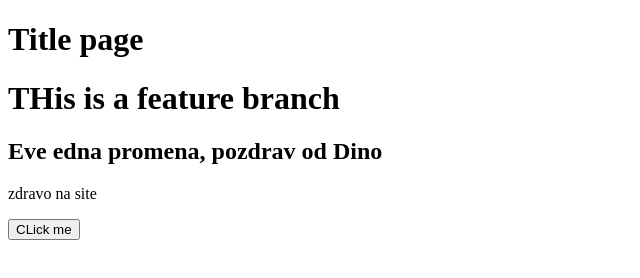
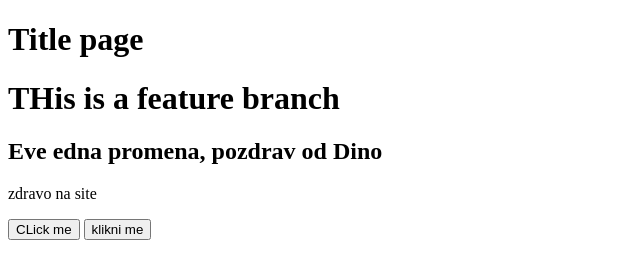
Before and after one commit to themehskee/generacija-17-test, a plain HTML site: page index1.html in a window 1280 px wide. Shown: the whole page, without its empty margins (0-640 px from the left). Drawn offline with Linux system fonts and the light colour scheme.

Commit message:
Update index1.html

```diff
--- a/index1.html
+++ b/index1.html
@@ -15,5 +15,15 @@
     <p>zdravo na site</p>
 
     <button onclick="() => { alert('hallo click')}">CLick me</button>
+
+    <button onclick="myFunction()">klikni me</button>
+
+    <p id="demo"></p>
+
+    <script>
+    function myFunction() {
+      document.getElementById("demo").innerHTML = "pozdrav!";
+    }
+    </script>
 </body>
 </html>
```
